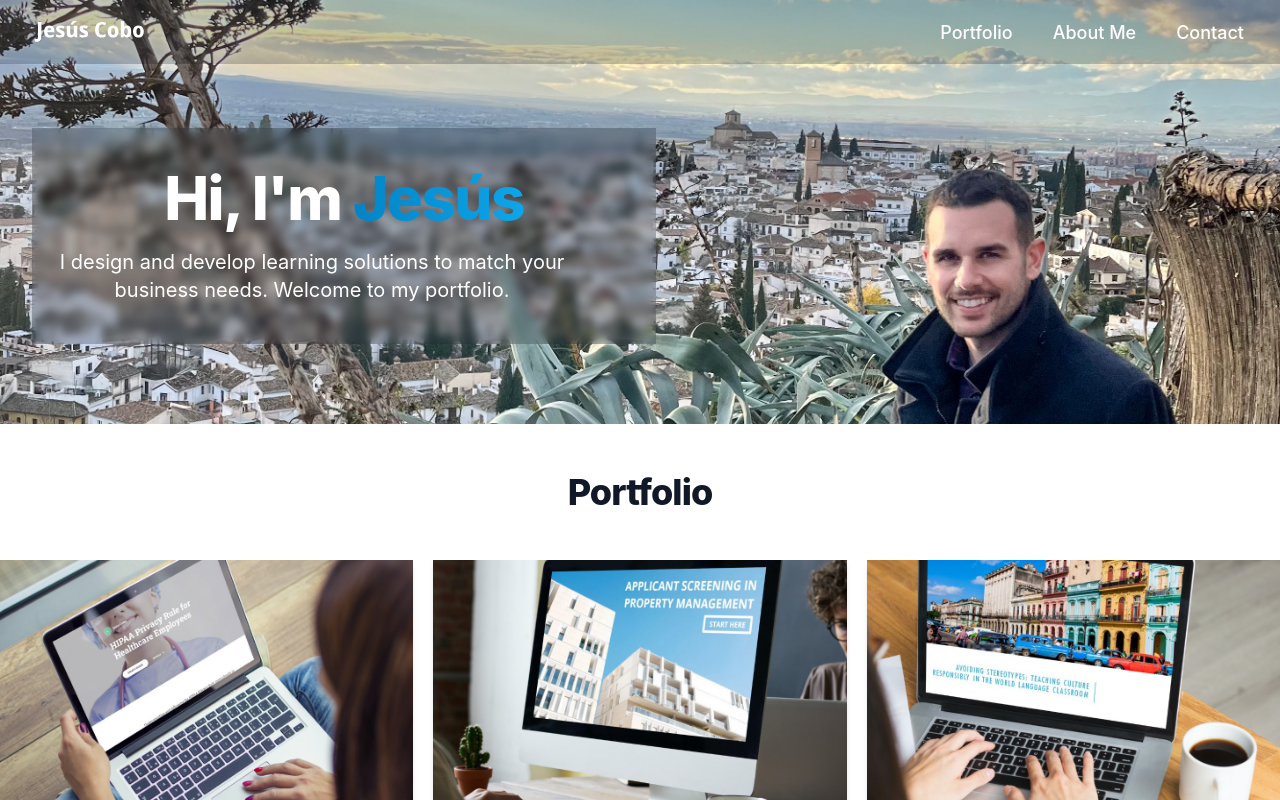
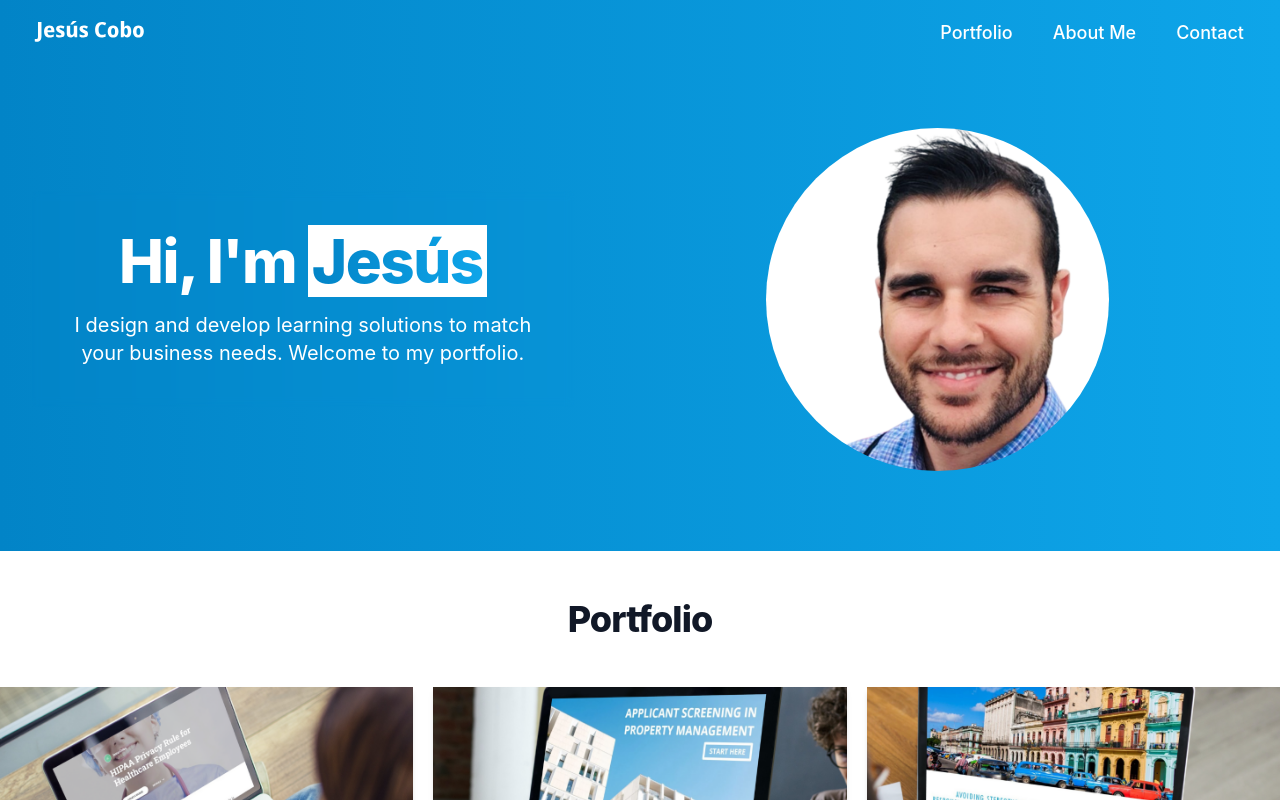
Before and after one commit to CarolinaCobo/jesus-portfolio, a Next.js app: page / in a window 1280 px wide. Shown: the top 800 px of the page. Built offline with nearby package versions, Linux system fonts and the light colour scheme.

Commit message:
New header

```diff
--- a/components/Hero/Hero.js
+++ b/components/Hero/Hero.js
@@ -1,19 +1,27 @@
 export default function Hero() {
   return (
-    <div className="w-56 m-8 pl-8  text-center bg-center sm:m-0 md:mx-auto md:w-full md:pt-16 md:pb-20 lg:text-center lg:max-w-7xl 2xl:py-80">
-      <div className="md:text-center bg-gray-900 pb-2 md:px-6 bg-opacity-25 md:w-1/2 sm:px-8 text-background lg:py-10">
+    <div className="w-56 m-8 pl-8  text-center bg-center sm:m-0 md:mx-auto md:w-full md:pt-16 md:pb-20 lg:text-center lg:max-w-7xl sm:flex grid">
+      <div className="md:text-center pb-2 md:px-6 sm:px-8 text-background lg:py-10 place-self-center	">
         <h1 className="text-xl tracking-tight font-extrabold text-white md:text-6xl">
           <span className="">Hi, I&apos;m </span>{" "}
-          <span className="text-transparent bg-clip-text bg-gradient-to-r from-sky-600 to-sky-500 ">
-            Jesús
+          <span className="bg-white px-1">
+            <span className="text-transparent bg-clip-text bg-gradient-to-r from-sky-600 to-sky-500 ">
+              Jesús
+            </span>
           </span>
         </h1>
-
         <p className="text-white text-xs md:max-w-lg sm:mx-auto md:mt-5 md:text-xl lg:mx-0">
           I design and develop learning solutions to match your business needs.
           Welcome to my portfolio.
         </p>
       </div>
+      <div className="sm:flex-auto ml-48 grid">
+        <img
+          className="rounded-full h-full w-2/3"
+          src="/headerimage.png"
+          alt="header image"
+        />
+      </div>
     </div>
   );
 }
--- a/components/Nav/NavBar.js
+++ b/components/Nav/NavBar.js
@@ -65,7 +65,7 @@ export default function Navbar() {
             </div>
           </div>
 
-          <Disclosure.Panel className="sm:hidden bg-gray-900  bg-opacity-25 ">
+          <Disclosure.Panel className="sm:hidden">
             <div className="pt-2 pb-4 space-y-1">
               <Disclosure.Button
                 as="a"
--- a/pages/index.js
+++ b/pages/index.js
@@ -31,16 +31,18 @@ export default function Home() {
         <meta property="og:url" content="https://www.jesushcobo.com/" />
       </Head>
       <main
-        className="relative bg-contain bg-no-repeat"
-        style={{
-          backgroundImage: "url(./banner.jpeg)",
-        }}
+        className="relative bg-contain bg-no-repeat "
+        style={
+          {
+            // backgroundImage: "url(./banner.jpeg)",
+          }
+        }
       >
-        <div className="bg-gray-900  bg-opacity-25">
+        <div className="bg-gradient-to-r from-sky-600 to-sky-500">
           <Navbar />
-        </div>
-        <div className="md:container md:mx-auto ">
-          <Hero />
+          <div className="md:container md:mx-auto ">
+            <Hero />
+          </div>
         </div>
         <Card />
         <Footer />
```
Also changed, not shown: public/headerimage.png (added).
